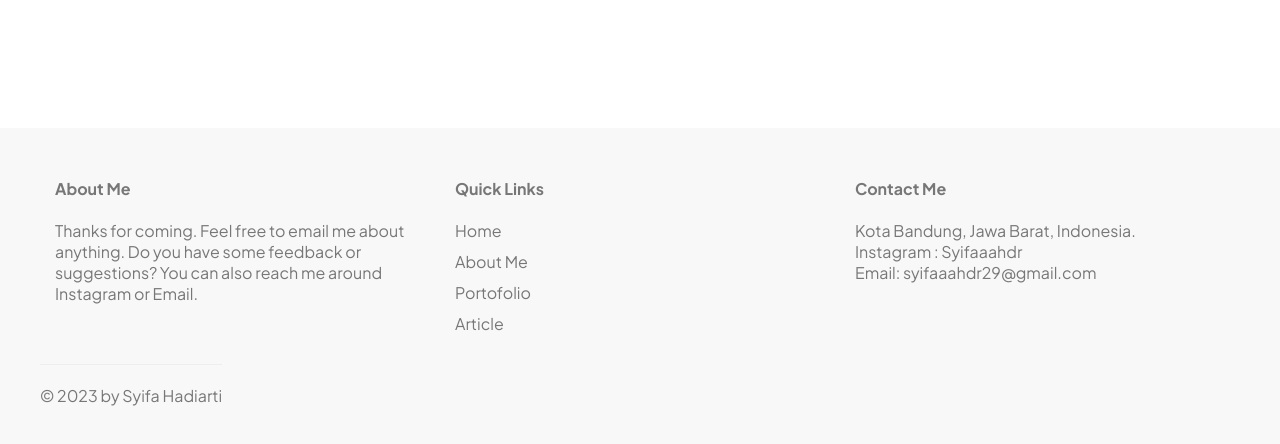
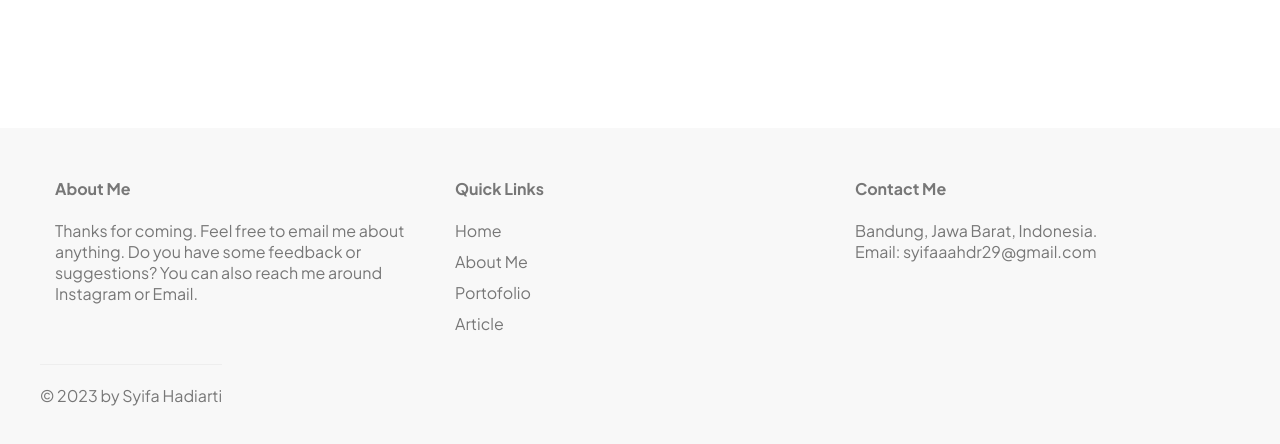
Before and after one commit to Syifaaahdr29/PersonalWebsite, a plain HTML site: page aboutme.html in a window 1280 px wide. Shown: the part 1093-1537 px from the top of the page. Drawn offline with Linux system fonts and the light colour scheme.

Commit message:
fixed footer

```diff
--- a/aboutme.html
+++ b/aboutme.html
@@ -93,8 +93,7 @@
             </div>
             <div class="col-md-4">
               <h4>Contact Me</h4>
-              <p>Kota Bandung, Jawa Barat, Indonesia.<br>
-              Instagram : Syifaaahdr<br>
+              <p>Bandung, Jawa Barat, Indonesia.<br>
               Email: syifaaahdr29@gmail.com</p>
             </div>
           </div>
```
Also changed, not shown: article.html (+1 -2 lines), index.html (+1 -2 lines), portofolio.html (+1 -2 lines).
